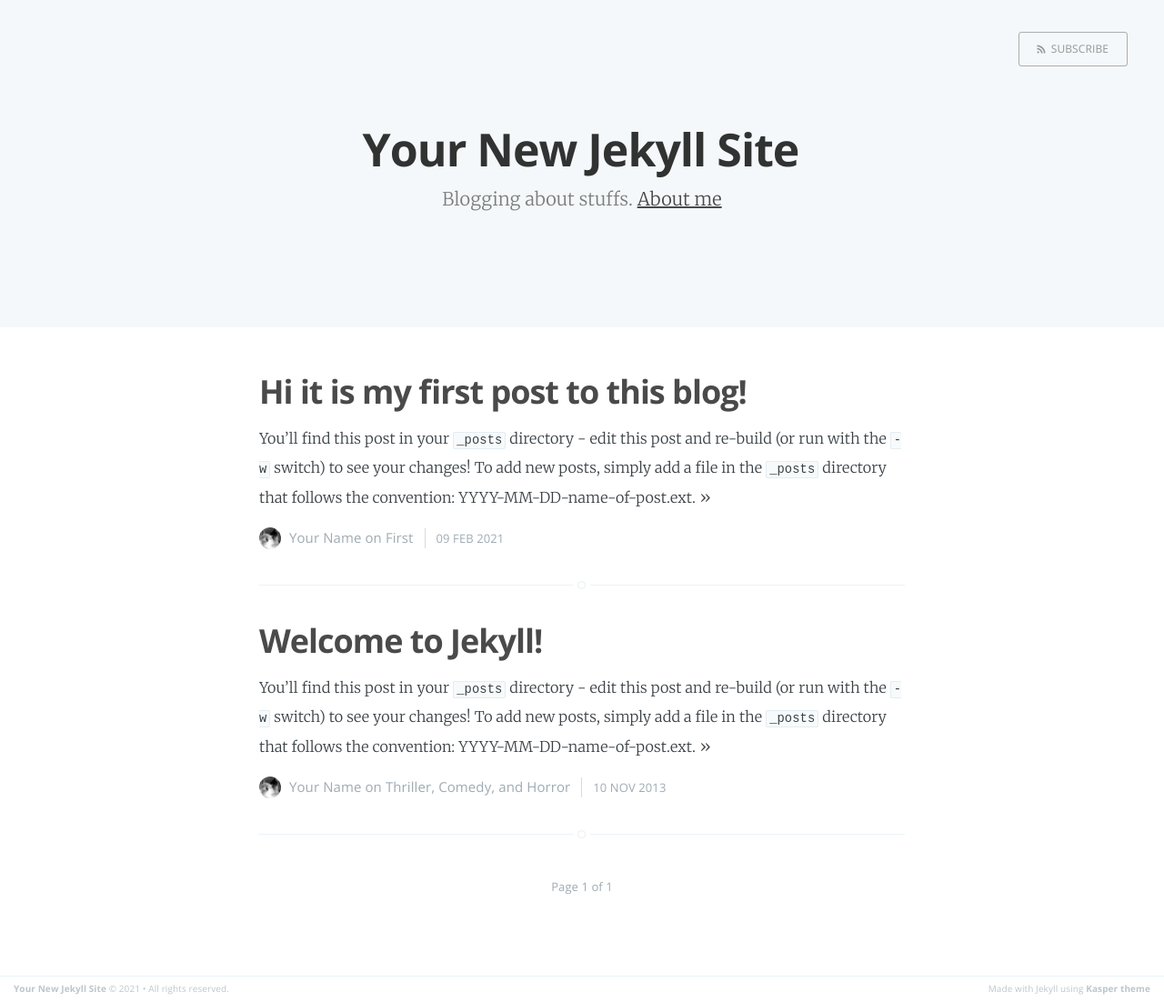
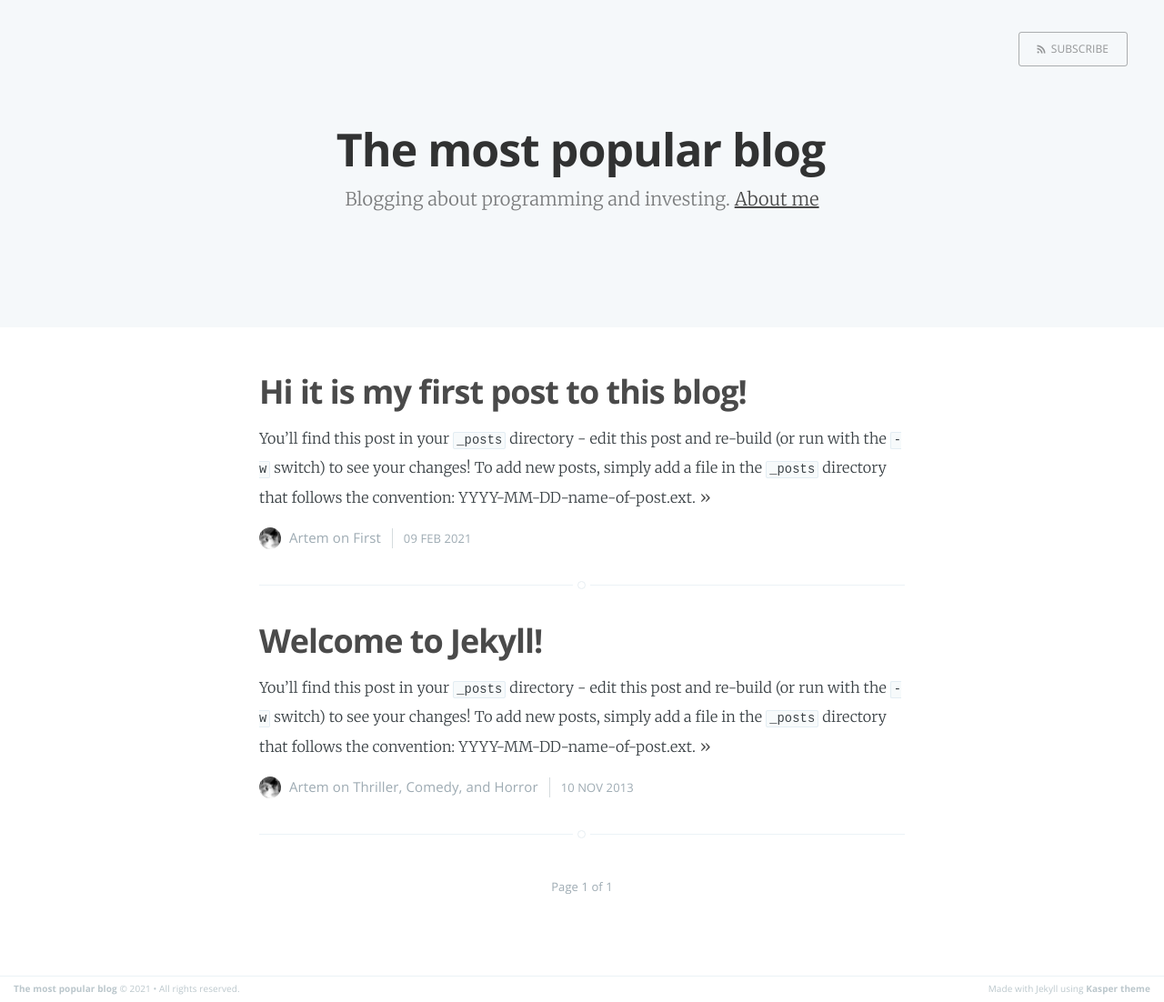
Before and after one commit to ArtemMe/artemme.github.io, a Jekyll site: the page built from index.html, in a window 1280 px wide. Shown: the whole page at 91% size. Built offline with Jekyll 4.4.1, drawn with Linux system fonts in a browser that asks for light colours; the list of posts is cut into pages by our own code.

Commit message:
add some description

```diff
--- a/_config.yml
+++ b/_config.yml
@@ -1,6 +1,6 @@
-name: Your New Jekyll Site
-description: Blogging about stuffs
-meta_description: "Your New Jekyll Site, Blogging about stuffs"
+name: The most popular blog
+description: Blogging about programming and investing
+meta_description: "Blog of Artem"
 
 markdown: kramdown
 highlighter: rouge
@@ -13,7 +13,7 @@ plugins: [jekyll-paginate]
 
 # Details for the RSS feed generator
 url: ""
-author: "Your Name"
+author: "Artem"
 
 # Disqus config
 disqus-shortname: ""
```
Also changed, not shown: about.md (+1 -1 lines), README.md.
